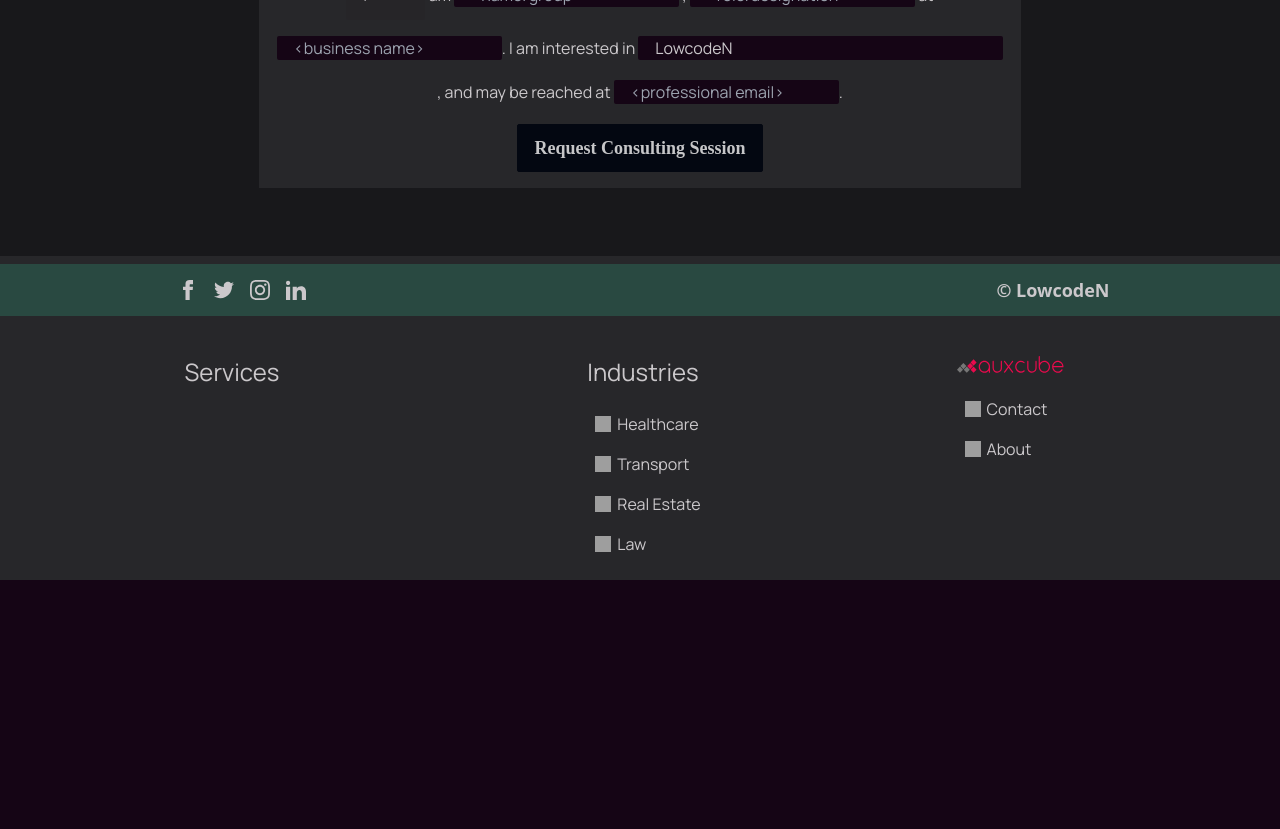
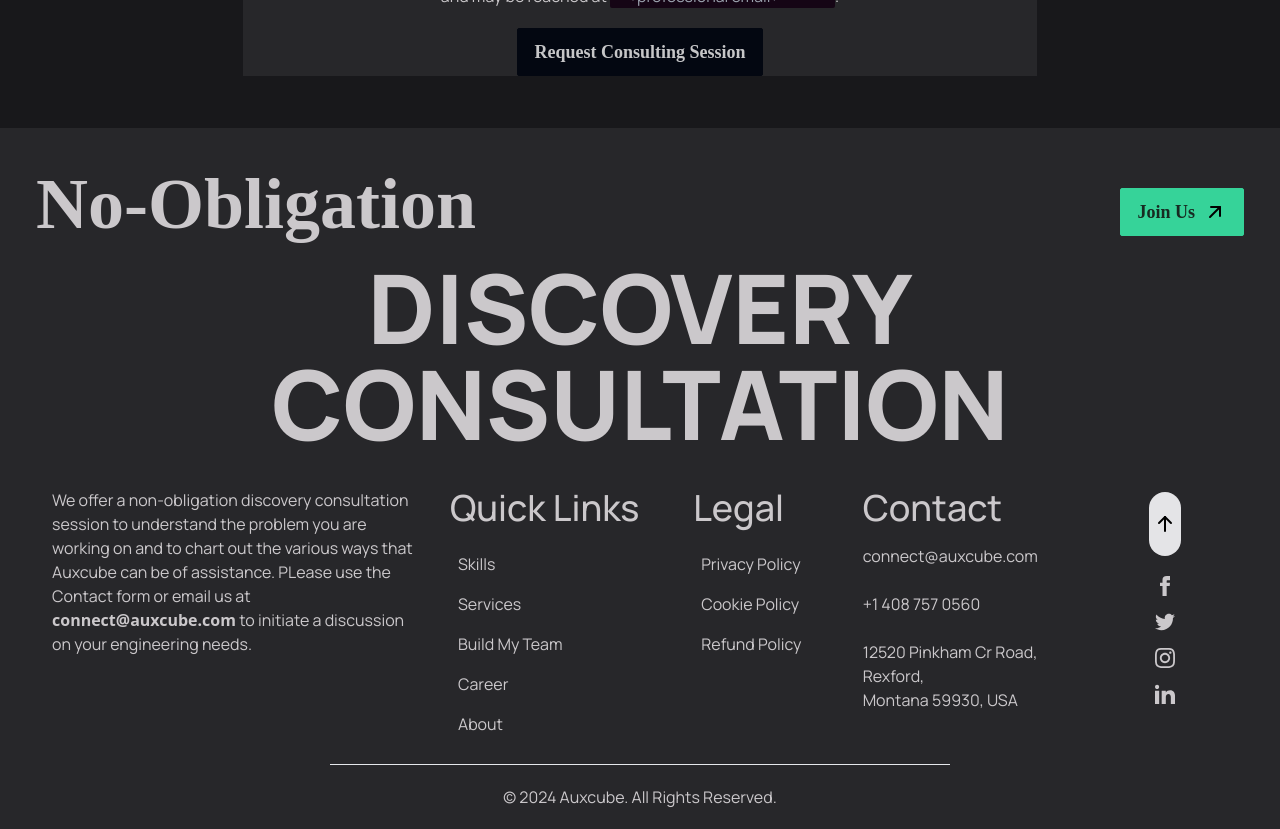
Before and after one commit to eman-maheen/auxcube, a SvelteKit app: page /about in a window 1280 px wide. Shown: the part 620-1449 px from the top of the page. Before the commit the page ends 1200 px from the top, so only its background shows below. Built offline with nearby package versions, Linux system fonts and the light colour scheme; grey boxes are pictures that could not be loaded.

Commit message:
feat: Footer component with navbar hidden

```diff
--- a/src/app.postcss
+++ b/src/app.postcss
@@ -199,19 +199,28 @@
 
 footer {
   @apply bg-surface-dark-800 md:w-full;
-  .footerStrip {
-    @apply flex flex-row flex-wrap bg-primary/20 mx-auto w-full justify-center text-lg;
-    a {
-      &:hover {
-        @apply text-primary;
-      }
+  a {
+    &:hover {
+      @apply text-primary;
     }
   }
-  .footerStripSection {
-    @apply section grid grid-cols-1 lg:grid-cols-[auto_auto_auto] items-center font-semibold;
+  .footerTopWrapper {
+    @apply px-4 text-center justify-between my-5 space-y-5;
   }
-  .footerSection {
-    @apply section grid grid-cols-1 2xl:container md:grid-cols-3  md:mx-auto md:items-center md:justify-center text-base;
+  .footerMainHeading {
+    @apply text-center bannerHeading md:text-8xl md:font-extrabold;
+  }
+  .footerSubHeading {
+    @apply font-semibold;
+  }
+  .footerCopyRightText {
+    @apply block text-center;
+  }
+  .footerBreak {
+    @apply my-5 w-1/2 mx-auto block;
+  }
+  .footerColSection {
+    @apply section grid grid-cols-1 2xl:container md:grid-cols-6  md:mx-auto md:items-center md:justify-center text-base justify-items-start justify-start;
   }
   .footerColumn {
     @apply flex flex-col h-full justify-start justify-self-start pl-4 md:mx-auto;
@@ -221,6 +230,21 @@
     a {
       @apply whitespace-nowrap;
     }
+    h2 {
+      @apply py-4;
+    }
+  }
+  .socialLinksWrapper {
+    @apply flex md:flex-col space-x-4 md:space-y-4 md:space-x-0 justify-center items-center;
+  }
+  .goToTopBtn {
+    @apply flex bg-surface-dark-200 items-center justify-center rounded-full w-8 h-8 md:h-16 my-5;
+  }
+  .socialLinksCol {
+    @apply items-center;
+  }
+  .firstCol {
+    @apply md:col-span-2;
   }
 }
 
@@ -267,7 +291,7 @@
   @apply absolute flex text-black items-center justify-center w-8 h-12 bg-surface-dark-200 rounded-full -start-4;
 }
 .numberedCircle {
-  @apply flex text-black items-center justify-center w-8 h-8 bg-gray-200 rounded-full
+  @apply flex text-black items-center justify-center w-8 h-8 bg-gray-200 rounded-full;
 }
 .verticalText {
   @apply md:transform md:-rotate-90 flex items-center md:flex-col md:w-1/5;
@@ -300,37 +324,40 @@
   @apply flex flex-col;
 }
 .wrapperPartnersLogos {
- @apply flex flex-wrap self-end justify-center gap-10
+  @apply flex flex-wrap md:px-10 self-end justify-center md:gap-20 gap-10;
 }
 .wrapperPartnersRightCol {
-  @apply order-first md:order-last flex-1 md:text-end md:ml-10 text-center
+  @apply order-first md:order-last flex-1 md:text-end md:ml-10 text-center;
 }
 .wrapperClientsRightCol {
-  @apply flex-1 md:text-start md:ml-10
+  @apply flex-1 md:text-start md:ml-10;
 }
 .partnerLogo {
-  @apply object-contain filter grayscale invert
+  @apply object-contain filter grayscale invert;
 }
 .pillBox {
   @apply flex border px-2 rounded-full items-center;
 }
 .clientSlider {
-  @apply flex md:mx-5 space-x-5 justify-center items-center
+  @apply flex md:mx-5 space-x-5 justify-center items-center;
 }
 .clientSliderBtn {
-  @apply flex md:flex-1 items-center justify-center w-8 h-8 my-5
+  @apply flex md:flex-1 items-center justify-center w-8 h-8 my-5;
 }
 .prevBtn {
-  @apply clientSliderBtn -rotate-90
+  @apply clientSliderBtn -rotate-90;
 }
 .nextBtn {
-  @apply clientSliderBtn rotate-90
+  @apply clientSliderBtn rotate-90;
 }
 .activeBtn {
-  @apply bg-surface-dark-800
+  @apply bg-surface-dark-800;
 }
 .disabledBtn {
-  @apply bg-surface-dark-200
+  @apply bg-surface-dark-200;
+}
+.primaryBtn {
+  @apply btn btn-primary;
 }
 .mobileNav {
   @apply md:hidden flex flex-col h-screen max-w-[90%] w-full top-[var(--nav-height)] absolute z-50 bg-base-300 bg-transparent/80  overflow-y-auto whitespace-nowrap;
@@ -338,54 +365,7 @@
 .pageTitle {
   @apply py-4 px-4;
 }
-.section {
-  @apply p-0;
-}
 
-.sectionPad {
-  @apply p-2 md:p-8;
-}
-
-.sectionCarousel {
-  @apply relative;
-}
-
-.sectionTitle {
-  @apply p-4;
-}
-.sectionText {
-  @apply px-2 md:px-4 py-4;
-}
-.sectionList {
-  @apply sectionTitle;
-  li {
-    @apply pb-2;
-  }
-}
-
-footer {
-  .footerStrip {
-    @apply flex flex-row py-2 my-2;
-    a {
-      @apply px-2 py-2 whitespace-nowrap;
-    }
-  }
-  .footerStripSection {
-    @apply flex flex-row justify-around;
-  }
-  .footerSection {
-    @apply p-4;
-  }
-  .footerColumn {
-    /* a {
-        @apply py-2;
-      } */
-  }
-}
-
-.sectionBreadcrumbs {
-  @apply pb-4;
-}
 .mobileNav {
   @apply p-4;
 }
--- a/src/lib/components/Footer.svelte
+++ b/src/lib/components/Footer.svelte
@@ -1,61 +1,66 @@
 <script lang="ts">
-  import { services } from '$lib/content/site';
   import { titleToSlug } from '$lib/content/site';
   import FooterSocialLinks from './FooterSocialLinks.svelte';
-    import NavLogo from './NavLogo.svelte';
-  // FIXME: Add real Industries
+  const quickLinks = ['Skills', 'Services', 'Build My Team', 'Career', 'About'];
+  const legalLinks = ['Privacy Policy', 'Cookie Policy', 'Refund Policy'];
 </script>
 
-<footer>
-  <div class="footerStrip">
-    <div class="footerStripSection">
-      <FooterSocialLinks />
-      <div class="flex flex-row flex-wrap justify-center">
-        <!-- <a href="/contact" aria-label="Contact">Contact</a>
-        <a href="/faq" aria-label="FAQ">FAQ</a>
-        <a href="/privacy-policy" aria-label="Privacy Policy">Privacy Policy</a>
-        <a href="/rfp" aria-label="Submit RFP">Submit RFP</a> -->
-      </div>
-      <div class="flex flex-row justify-center lg:justify-end text-center">
-        &copy; LowcodeN
-      </div>
+<footer class="p-5" id="footer">
+  <div class="footerTopWrapper flexStart">
+    <h1 class="footerSubHeading">No-Obligation</h1>
+    <a href="https://auxcubed.com/" class="primaryBtn">
+      Join Us
+      <img src="/icons/arrow-up-right.svg" alt="Link to apply at Auxcubed" />
+    </a>
+  </div>
+  <h1 class="footerMainHeading">Discovery Consultation</h1>
+
+  <div class="footerColSection">
+    <div class="footerColumn firstCol">
+      <p>
+        We offer a non-obligation discovery consultation session to understand the problem you are
+        working on and to chart out the various ways that Auxcube can be of assistance. PLease use
+        the Contact form or email us at <strong
+          ><a href="mailto:connect@auxcube.com">connect@auxcube.com</a></strong
+        > to initiate a discussion on your engineering needs.
+      </p>
     </div>
-  </div>
-  <div class="footerSection justify-items-start justify-start">
     <div class="footerColumn">
-      <h3 class="py-4">Services</h3>
-      {#each services?.children ?? [] as link}
-        <a href={link.publishPage ? link.url : `/contact/${link.slug}`} aria-label={link.title}>
-          <div class="footerLink">
-            <div class="bg-contain mr-1.5 group bg-[url('/images/on.svg')] w-4 h-4"
-            />
-            {link.title}
-          </div>
+      <h2>Quick Links</h2>
+      {#each quickLinks as link}
+        <a href={'/' + titleToSlug(link)} aria-label={link}>
+          <p class="footerLink">
+            {link}
+          </p>
         </a>
       {/each}
     </div>
     <div class="footerColumn">
-      <h3 class="py-4">Industries</h3>
-      {#each ['Healthcare', 'Transport', 'Real Estate', 'Law'] as link}
-        <!-- <a href={'/' + titleToSlug(link)} aria-label={link}> -->
-          <div class="footerLink">
-            <div class="bg-contain mr-1.5 group bg-[url('/images/on.svg')] w-4 h-4" />
+      <h2>Legal</h2>
+      {#each legalLinks as link}
+        <a href={'/' + titleToSlug(link)} aria-label={link}>
+          <p class="footerLink">
             {link}
-          </div>
-        <!-- </a> -->
+          </p>
+        </a>
       {/each}
     </div>
     <div class="footerColumn">
-      <img src="/images/auxcube-logo.svg" alt="LowcodeN Logo" class="py-4 object-contain w-1/2" width="240" height="120"/>
-      {#each ['Contact', 'About'] as link}
-      <!-- , 'Cookie Policy','Careers' -->
-        <a href={'/' + titleToSlug(link)} aria-label={link}>
-          <div class="footerLink">
-            <div class="bg-contain mr-1.5 group bg-[url('/images/on.svg')] w-4 h-4" />
-            {link}
-          </div>
-        </a>
-        {/each}
+      <h2>Contact</h2>
+      <a href="mailto:connect@auxcube.com">connect@auxcube.com</a>
+      <br />+1 408 757 0560 <br /><br />
+      12520 Pinkham Cr Road, Rexford, <br /> Montana 59930, USA
+    </div>
+
+    <div class="footerColumn socialLinksCol">
+      <a href="#top" class="goToTopBtn">
+        <img src="/icons/arrow-up.svg" alt="Go to Top" />
+      </a>
+      <FooterSocialLinks />
     </div>
   </div>
+  <hr class="footerBreak" />
+  <span class="footerCopyRightText"
+    >© 2024 <a href="https://auxcube.com/">Auxcube</a>. All Rights Reserved.</span
+  >
 </footer>
--- a/src/lib/components/FooterSocialLinks.svelte
+++ b/src/lib/components/FooterSocialLinks.svelte
@@ -1,5 +1,5 @@
-<div class="flex flex-row justify-center lg:justify-start items-center">
-  <a href="https://www.facebook.com/lowcoden" aria-label="LowcodeN Facebook" target="_blank">
+<div class="socialLinksWrapper">
+  <a href="https://www.facebook.com/auxcube" aria-label="Auxcube Facebook" target="_blank">
     <svg
       xmlns="http://www.w3.org/2000/svg"
       class="h-5 w-5"
@@ -11,7 +11,7 @@
       />
     </svg>
   </a>
-  <a href="https://twitter.com/lowcoden" aria-label="LowcodeN Twitter" target="_blank">
+  <a href="https://twitter.com/auxcube" aria-label="Auxcube Twitter" target="_blank">
     <svg
       xmlns="http://www.w3.org/2000/svg"
       class="h-5 w-5"
@@ -23,7 +23,7 @@
       />
     </svg>
   </a>
-  <a href="https://instagram.com/lowcoden" aria-label="LowcodeN Instagram" target="_blank">
+  <a href="https://instagram.com/auxcube" aria-label="Auxcube Instagram" target="_blank">
     <svg
       xmlns="http://www.w3.org/2000/svg"
       class="h-5 w-5"
@@ -35,7 +35,7 @@
       />
     </svg></a
   >
-  <a href="https://linkedin.com/company/lowcoden" aria-label="LinkedIn" target="_blank">
+  <a href="https://linkedin.com/company/auxcube" aria-label="LinkedIn" target="_blank">
     <svg
       xmlns="http://www.w3.org/2000/svg"
       class="h-5 w-5"
--- a/src/lib/components/pageSections/HeroTop.svelte
+++ b/src/lib/components/pageSections/HeroTop.svelte
@@ -10,7 +10,7 @@
       companies. Ensuring seamless alignment between user preferences and
       business requirements is our top priority.
     </p>
-    <a href="https://auxcubed.com/" class="btn btn-primary flex flex-row">
+    <a href="https://auxcubed.com/" class="primaryBtn flex flex-row">
       Join Us
       <img src="/icons/arrow-up-right.svg" alt="Link to apply at Auxcubed" />
     </a>
--- a/src/routes/+layout.svelte
+++ b/src/routes/+layout.svelte
@@ -2,6 +2,7 @@
   import Footer from "$lib/components/Footer.svelte";
   import Navbar from "$lib/components/Navbar.svelte";
   import type { NavLink } from "$lib/content/site";
+  import { onMount } from "svelte";
   import "../app.postcss";
   let currentMenu: NavLink;
   let showMobileMenu: boolean;
@@ -15,6 +16,24 @@
   $: {
     if (screenWidth > 768 && showMobileMenu) showMobileMenu = false;
   }
+  let scrolledToFooter = false;
+
+  onMount(() => {
+    const handleScroll = () => {
+      const footer = document.getElementById("footer");
+      if (footer) {
+        const footerOffset = footer.offsetTop;
+        const scrollTop = window.pageYOffset;
+        const windowHeight = window.innerHeight;
+        scrolledToFooter = scrollTop + windowHeight >= footerOffset;
+      }
+    };
+
+    window.addEventListener("scroll", handleScroll);
+    return () => {
+      window.removeEventListener("scroll", handleScroll);
+    };
+  });
 </script>
 
 <svelte:head>
@@ -46,10 +65,13 @@
 
 <!-- NOTE: Why >> <div style="display: contents" class="h-full overflow-hidden"> -->
 <svelte:window bind:innerWidth={screenWidth} />
-<Navbar bind:currentMenu bind:showMobileMenu />
+{#if !scrolledToFooter}
+  <Navbar bind:currentMenu bind:showMobileMenu />
+{/if}
 <div id="appShell" class:brightness-25={blurDesktop || blurMobile}>
   <main id="pageSlot" class="content">
     <slot />
   </main>
+
   <Footer />
 </div>
```
